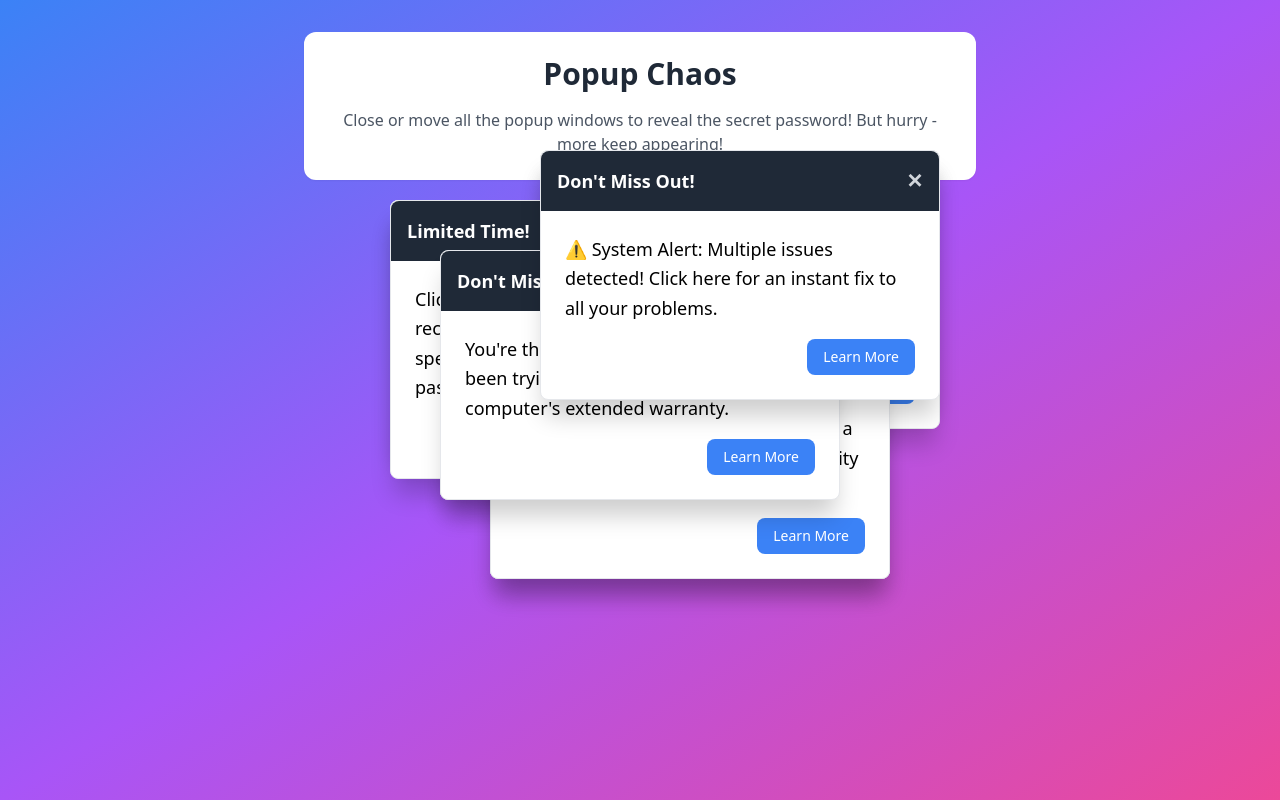
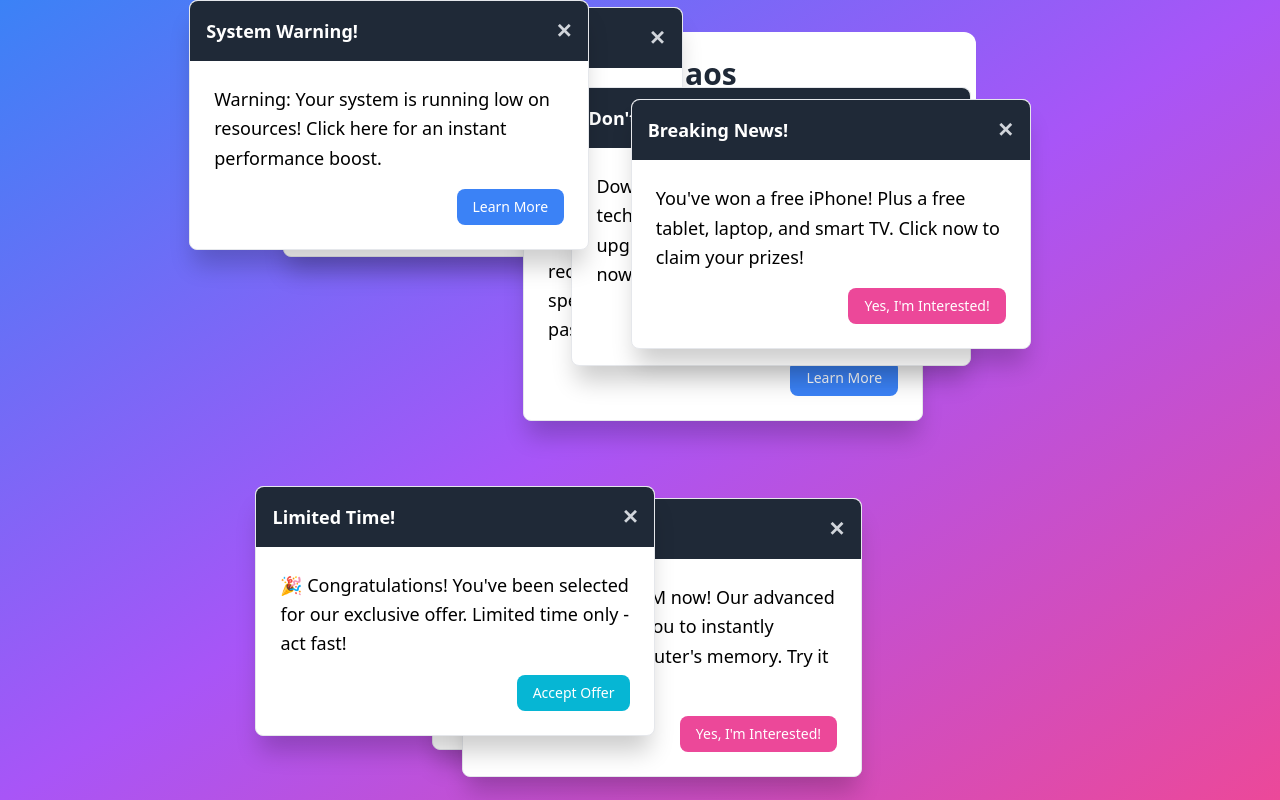
Before and after one commit to mattmazzola/webgames, a React (Vite) app in the folder webgames/: page /popup-chaos in a window 1280 px wide. Built offline with nearby package versions, Linux system fonts and the light colour scheme.

Commit message:
PopupChaos: don't display password until task is done

```diff
--- a/webgames/src/pages/PopupChaos.tsx
+++ b/webgames/src/pages/PopupChaos.tsx
@@ -11,6 +11,10 @@ interface Popup {
   isDragging: boolean;
   offsetX: number;
   offsetY: number;
+  cta: {
+    text: string;
+    className: string;
+  };
 }
 
 const MAX_POPUPS = 8; // Maximum number of popups allowed at once
@@ -64,6 +68,23 @@ const PopupChaos: React.FC = () => {
         "🎉 Congratulations! You've been selected for our exclusive offer. Limited time only - act fast!",
         "⚠️ System Alert: Multiple issues detected! Click here for an instant fix to all your problems.",
       ];
+      const ctas = [
+        { text: "Learn More", className: "bg-blue-500 hover:bg-blue-600" },
+        { text: "Get Started", className: "bg-indigo-500 hover:bg-indigo-600" },
+        {
+          text: "Yes, I'm Interested!",
+          className: "bg-pink-500 hover:bg-pink-600",
+        },
+        { text: "Install Now", className: "bg-orange-500 hover:bg-orange-600" },
+        { text: "Continue", className: "bg-teal-500 hover:bg-teal-600" },
+        { text: "Accept Offer", className: "bg-cyan-500 hover:bg-cyan-600" },
+        {
+          text: "Close all popups",
+          className: "bg-green-500 hover:bg-green-600",
+        },
+      ];
+
+      const randomCta = ctas[Math.floor(Math.random() * ctas.length)];
 
       const newPopup: Popup = {
         id: Date.now() + Math.random(),
@@ -74,6 +95,7 @@ const PopupChaos: React.FC = () => {
         isDragging: false,
         offsetX: 0,
         offsetY: 0,
+        cta: randomCta,
       };
 
       return [...prev, newPopup];
@@ -83,19 +105,35 @@ const PopupChaos: React.FC = () => {
   // Create initial popups that cover the password
   useEffect(() => {
     if (!hasInitialPopups) {
-      // Center coordinates (where the password is)
+      // Center coordinates (where the password would be)
       const centerX = window.innerWidth / 2 - 200;
       const centerY = window.innerHeight / 2 - 150;
 
-      // Create popups around the center to cover the password
+      // Create popups with more variance around the center
       const positions = [
-        [centerX - 50, centerY - 50],
-        [centerX + 50, centerY + 50],
-        [centerX, centerY],
-        [centerX + 100, centerY - 100],
+        // Top-left quadrant
+        [centerX - Math.random() * 300, centerY - Math.random() * 300],
+        // Top-right quadrant
+        [centerX + Math.random() * 300, centerY - Math.random() * 300],
+        // Bottom-left quadrant
+        [centerX - Math.random() * 300, centerY + Math.random() * 300],
+        // Bottom-right quadrant
+        [centerX + Math.random() * 300, centerY + Math.random() * 300],
+        // Random position with wider range
+        [
+          centerX + (Math.random() - 0.5) * 500,
+          centerY + (Math.random() - 0.5) * 500,
+        ],
       ];
 
-      positions.forEach(([x, y]) => createPopup(x, y));
+      // Ensure positions are within viewport bounds
+      const boundedPositions = positions.map(([x, y]) => [
+        Math.max(0, Math.min(x, window.innerWidth - 400)),
+        Math.max(0, Math.min(y, window.innerHeight - 300)),
+      ]);
+
+      // Create popups with unique IDs
+      boundedPositions.forEach(([x, y]) => createPopup(x, y));
       setHasInitialPopups(true);
     }
   }, [hasInitialPopups, createPopup]);
@@ -106,7 +144,10 @@ const PopupChaos: React.FC = () => {
       const interval = setInterval(() => {
         setPopups((prev) => {
           if (prev.length < MAX_POPUPS) {
-            createPopup();
+            // Add more variance to spawned popups
+            const x = Math.random() * (window.innerWidth - 400);
+            const y = Math.random() * (window.innerHeight - 300);
+            createPopup(x, y);
           }
           return prev;
         });
@@ -196,15 +237,17 @@ const PopupChaos: React.FC = () => {
       </div>
 
       {/* Password Window */}
+      {isComplete && (
         <div
           className="fixed top-1/2 left-1/2 transform -translate-x-1/2 -translate-y-1/2 bg-white rounded-lg shadow-xl"
           style={{ zIndex: 0 }}
         >
           <div className="p-8">
             <h2 className="text-2xl font-bold mb-4">Secret Password</h2>
-          <p className="text-lg">PopupSlayer2024</p>
+            <p className="text-lg">{PASSWORD_PopupChaos}</p>
           </div>
         </div>
+      )}
 
       {/* Popup Windows */}
       {popups.map((popup, index) => (
@@ -222,15 +265,16 @@ const PopupChaos: React.FC = () => {
               ? "0 25px 50px -12px rgba(0, 0, 0, 0.5)"
               : "0 20px 25px -5px rgba(0, 0, 0, 0.2)",
           }}
-          onClick={() => bringToFront(popup.id)}
         >
+          <div className="bg-gray-800 text-white p-4 rounded-t-lg flex justify-between items-center">
             <div
-            className="bg-gray-800 text-white p-4 rounded-t-lg flex justify-between items-center cursor-grab"
+              className="flex-1 cursor-grab"
               onMouseDown={(e) => handleMouseDown(e, popup.id)}
             >
               <span className="font-semibold text-lg">{popup.title}</span>
+            </div>
             <button
-              className="text-gray-300 hover:text-white focus:outline-none text-xl font-bold"
+              className="text-gray-300 hover:text-white focus:outline-none text-xl font-bold ml-4"
               onClick={() => closePopup(popup.id)}
             >
               ✕
@@ -239,8 +283,11 @@ const PopupChaos: React.FC = () => {
           <div className="p-6">
             <p className="text-lg leading-relaxed">{popup.content}</p>
             <div className="mt-4 flex justify-end">
-              <button className="bg-blue-500 hover:bg-blue-600 text-white px-4 py-2 rounded-lg text-sm font-medium transition-colors">
-                Learn More
+              <button
+                className={`${popup.cta.className} text-white px-4 py-2 rounded-lg text-sm font-medium transition-colors`}
+                onClick={(e) => e.preventDefault()}
+              >
+                {popup.cta.text}
               </button>
             </div>
           </div>
```
Lines whose indentation alone changed are shown as unchanged.
